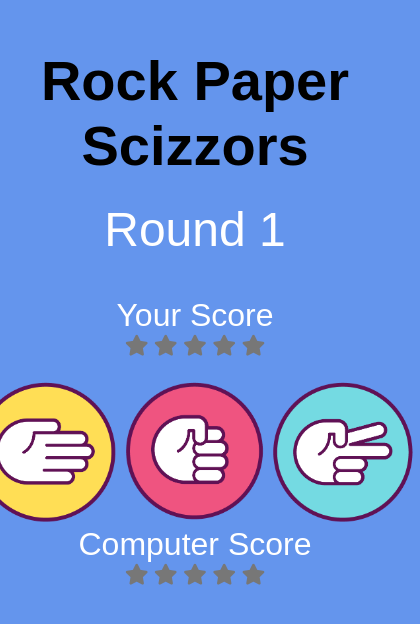
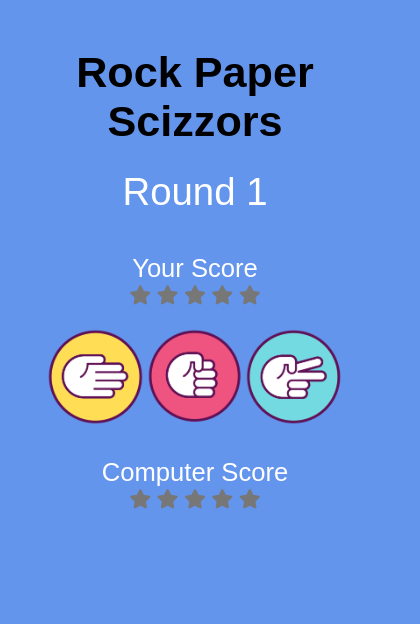
Before and after one commit to Johongirr/rock-paper-scizzors, a plain HTML site: page index.html in a window 390 px wide. Shown: the whole page, 420 px wide, since content can reach past the window. Drawn offline with Linux system fonts and the light colour scheme; files whose address does not match are found by name.

Commit message:
imporved reponsiveness

```diff
--- a/styles.css
+++ b/styles.css
@@ -85,7 +85,7 @@ img {
 .modal__container .modal {
     width: 95%;
     max-width: 600px;
-    margin: 3rem auto;
+    margin: 6rem auto;
     text-align: center;
     color: #fff;
     font-weight: bold;
@@ -162,10 +162,9 @@ img {
 
     }
 }
-<<<<<<< HEAD
 @media (max-width: 500px){
     img {
-        max-width: 120px;
+        max-width: 100px;
     }
     .game__title {
         font-size: 2.7rem;
@@ -179,6 +178,7 @@ img {
     .game__container p i {
         font-size: 1.2rem;
     }
+    .computer__container {
+        margin-top: 2rem;
+    }
 }
-=======
->>>>>>> 9a5863b50404ea5b6b0b6191a12d2592206cd8f8
```
